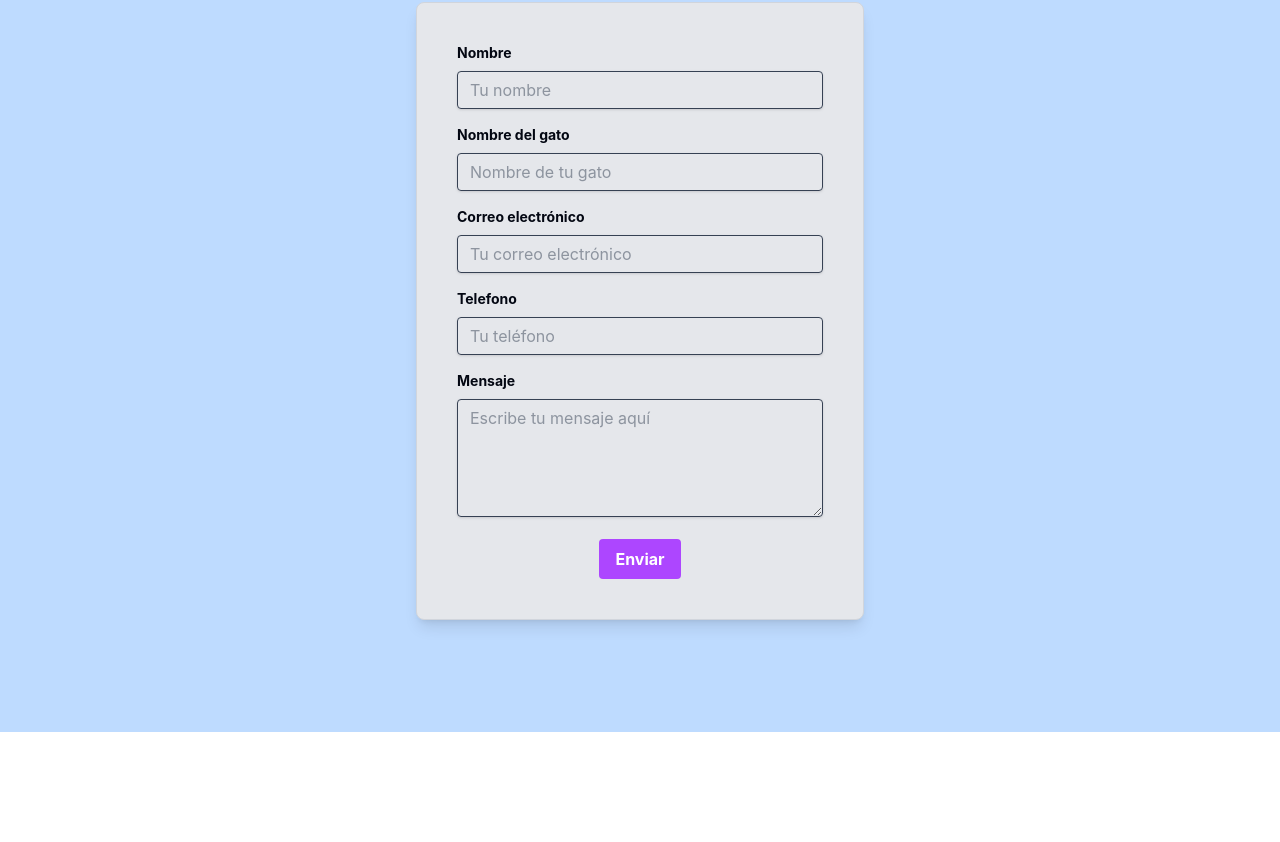
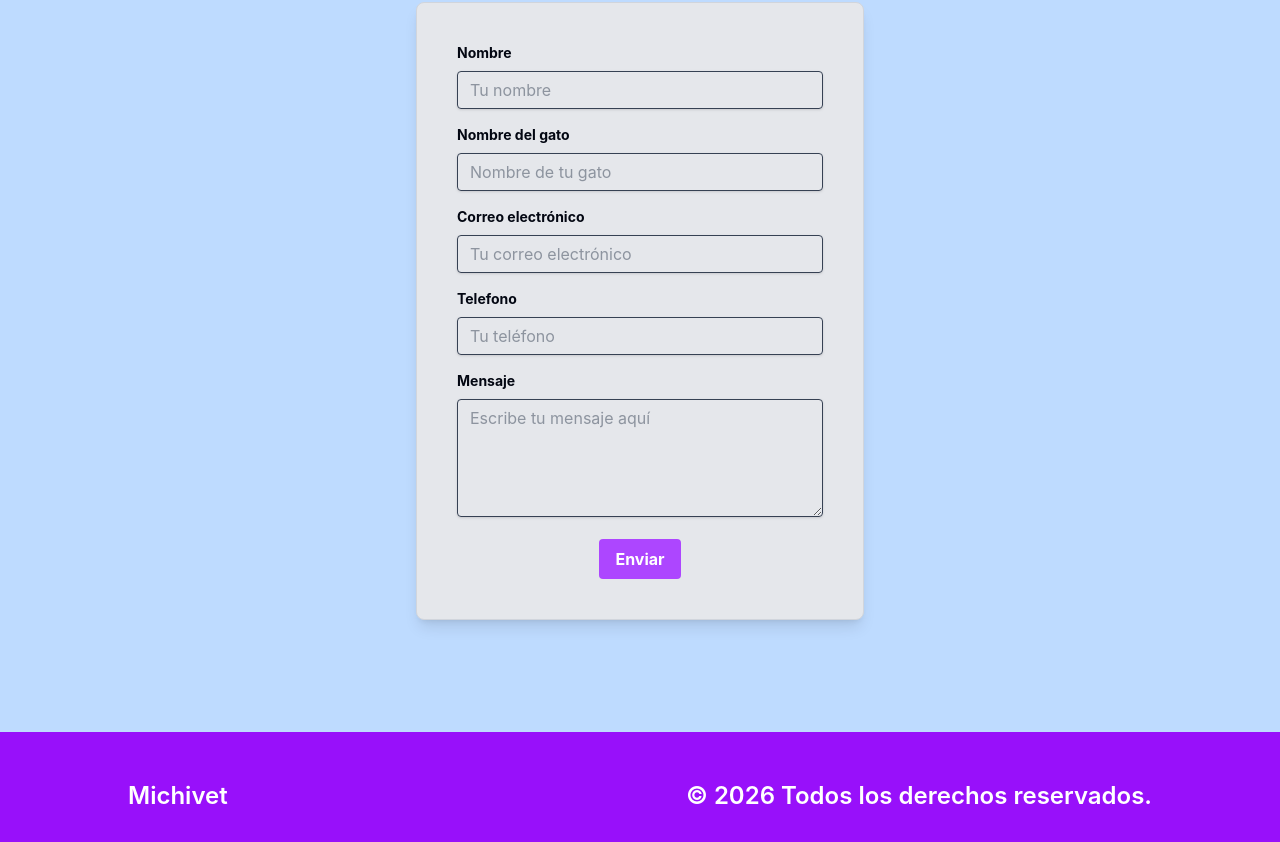
Before and after one commit to AldahirAlonso/michi-vet-frontend, a React (Vite) app: page / in a window 1280 px wide. Shown: the part 2386-3228 px from the top of the page. Before the commit the page ends 3118 px from the top, so only its background shows below. Built offline with nearby package versions, Linux system fonts and the light colour scheme.

Commit message:
Importando componente Footer.

```diff
--- a/src/App.jsx
+++ b/src/App.jsx
@@ -3,6 +3,7 @@ import Hero from "./components/Hero.jsx"
 import Services from "./components/Services.jsx"
 import About from "./components/About.jsx"
 import Contact from "./components/Contact.jsx"
+import Footer from "./components/Footer.jsx"
 
 function App() {
 
@@ -13,6 +14,7 @@ function App() {
       <Services />
       <About />
       <Contact />
+      <Footer />
     </>
   )
 }
```
